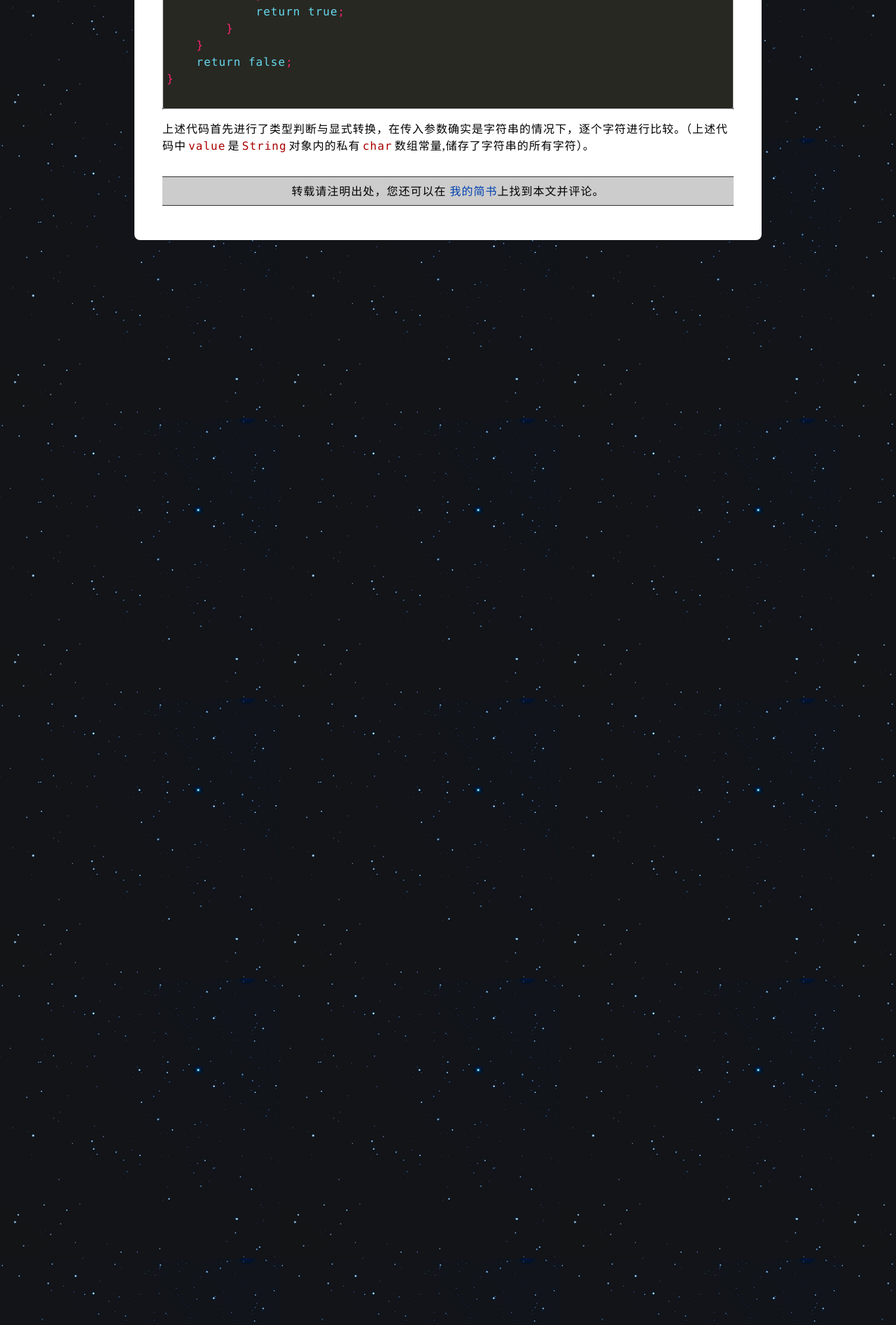
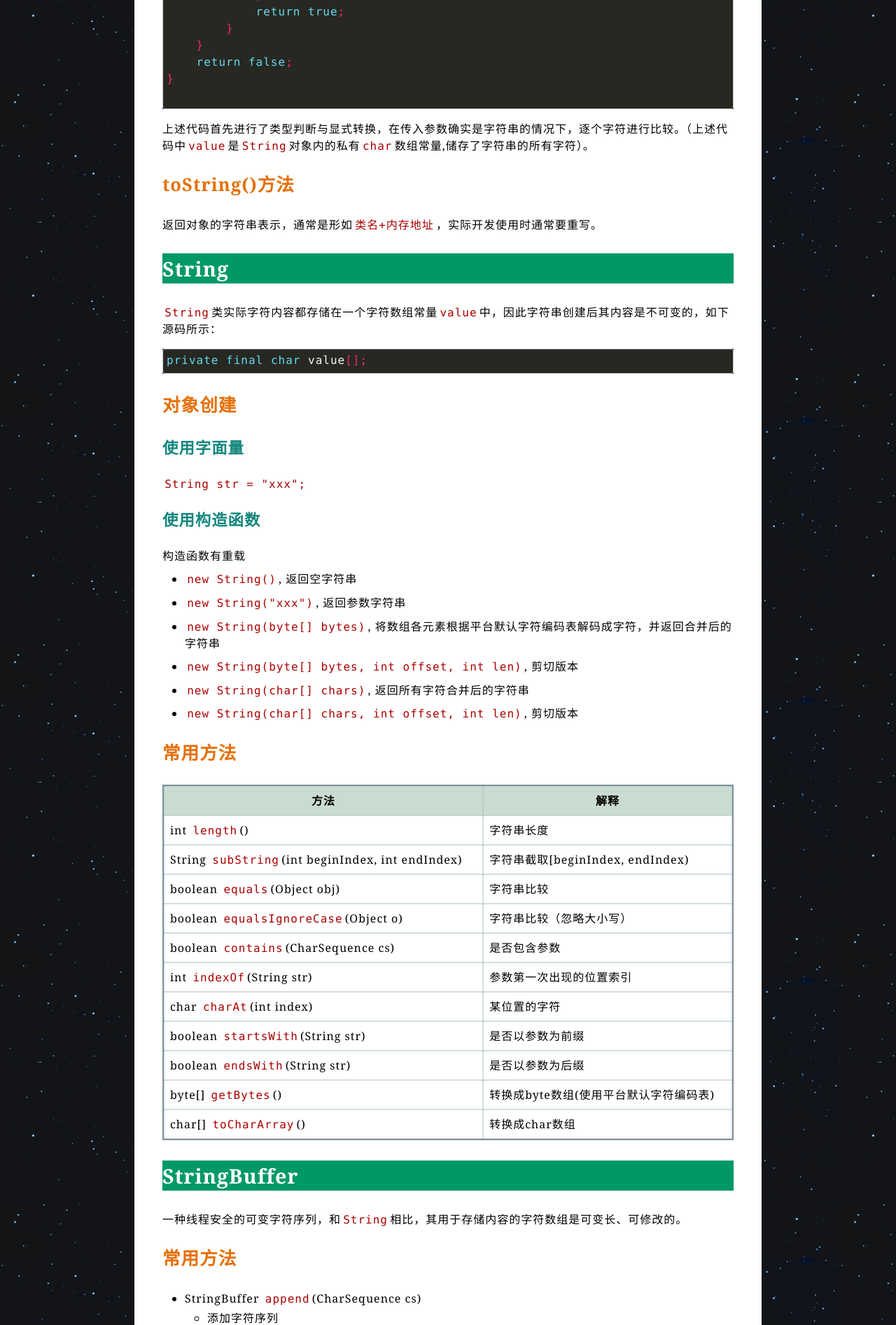
Before and after one commit to jacktown11/jacktown11.github.io, a Jekyll site: the page built from _posts/2018-07-12-java-common-api.md, in a window 1280 px wide. Shown: the part 1002-2895 px from the top of the page at 70% size. Built offline with Jekyll 4.4.1, drawn with Linux system fonts in a browser that asks for light colours; some of the changed text lies outside the part shown.

Commit message:
add post

````diff
--- a/_posts/2018-07-12-java-common-api.md
+++ b/_posts/2018-07-12-java-common-api.md
@@ -43,3 +43,139 @@ public boolean equals(Object anObject) {
 ```
 
 上述代码首先进行了类型判断与显式转换，在传入参数确实是字符串的情况下，逐个字符进行比较。（上述代码中`value`是`String`对象内的私有`char`数组常量,储存了字符串的所有字符）。
+
+## toString()方法
+返回对象的字符串表示，通常是形如`类名+内存地址`，实际开发使用时通常要重写。
+
+# String
+`String`类实际字符内容都存储在一个字符数组常量`value`中，因此字符串创建后其内容是不可变的，如下源码所示：
+```java
+private final char value[];
+```
+
+## 对象创建
+
+### 使用字面量
+`String str = "xxx";`
+
+### 使用构造函数
+
+构造函数有重载
+
+- `new String()`, 返回空字符串
+- `new String("xxx")`, 返回参数字符串
+- `new String(byte[] bytes)`, 将数组各元素根据平台默认字符编码表解码成字符，并返回合并后的字符串
+- `new String(byte[] bytes, int offset, int len)`, 剪切版本
+- `new String(char[] chars)`, 返回所有字符合并后的字符串
+- `new String(char[] chars, int offset, int len)`, 剪切版本
+
+## 常用方法
+
+|方法|解释|
+|-|-|
+|int `length`()| 字符串长度|
+|String `subString`(int beginIndex, int endIndex)|字符串截取[beginIndex, endIndex)|
+|boolean `equals`(Object obj)| 字符串比较|
+|boolean `equalsIgnoreCase`(Object o)|字符串比较（忽略大小写）|
+|boolean `contains`(CharSequence cs)| 是否包含参数|
+|int `indexOf`(String str)| 参数第一次出现的位置索引|
+|char `charAt`(int index)| 某位置的字符|
+|boolean `startsWith`(String str)| 是否以参数为前缀|
+|boolean `endsWith`(String str)| 是否以参数为后缀|
+|byte[] `getBytes`()| 转换成byte数组(使用平台默认字符编码表)|
+|char[] `toCharArray`()| 转换成char数组|
+
+# StringBuffer
+一种线程安全的可变字符序列，和`String`相比，其用于存储内容的字符数组是可变长、可修改的。
+
+## 常用方法
+- StringBuffer `append`(CharSequence cs)
+    * 添加字符序列
+- StringBuffer `delete`(int start, int end)
+    * 删除[start, end)部分字符
+- StringBuffer `insert`(int dstOffset CharSequence cs)
+    * 插入字符序列到目标位置
+- StringBuffer `replace`(int start, int end, String)
+    * 删除后插入
+- StringBuffer `reverse`()
+    * 翻转字符序列
+- String `toString`()
+    * 转换为字符串
+
+## StringBuilder
+一个线程不安全的类，但是速度更快，可能的情况下，优先使用`StringBuilder`。
+
+# 正则表达式
+`java.util.regex`包提供了`Matcher`和`Pattern`两个类。
+
+## Pattern
+### compile()方法
+```java
+static Pattern  compile(String regex, int flags);
+```
+这是一个静态方法,可根据模式字符串返回正则表达式。
+
+### matcher()方法
+```java
+Matcher matcher(CharSequence input);
+```
+用一个`Pattern`实例对象调用该方法，可以获得一个`Matcher`对象
+
+## Matcher
+
+
+## `String`对象中的正则表达式方法
+
+|方法|解释|
+|-|-|
+|boolean `matches`(String regex)|模式匹配检查|
+|String[] `split`(String regex)|字符串分割|
+|String `replaceAll`(String regex, String replacement)|按照规则替换字符串|
+
+# 日期
+
+## java.util.Date
+
+### 构造方法
+
+- Date(), 以当前时间创建Date对象
+- Date(long date), 根据毫秒值参数创建Date对象
+
+### 实例方法
+- long `getTime`(), 返回毫秒值
+- long `setTime`(), 设置毫秒值
+
+## java.text.SimpleDateFormat
+继承自`DateFormat`抽象类，用于格式化日期
+
+### 构造方法
+- SimpleDateFormat(String datePatternStr), 参数是日期格式模式字符串，例如“yyyy-MM-dd”.
+- 常用日期和时间模式
+    * y  年
+    * M  年中的月份
+    * d  月份中的天数
+    * H  一天中的小时数（0-23）
+    * m  小时中的分钟数
+    * s  分钟中的秒数
+    * S  毫秒数
+
+### 实例方法
+- String `format`(Date date), 根据格式输出参数日期的格式化字符串
+- Date `parse`(String str), 根据格式将日期字符串转换成日期对象
+
+## java.util.Calendar
+
+不可通过`new`的方式产生对象实例，而是通过静态方法`getInstance()`
+
+### 常用方法
+- int `get`(int field), 获取日期某各个字段，`field`传入`Calendar`类的静态常量。
+- void `set`(int field, int value), 设置日期某字段
+- void `set`(int year, int month, int day), 一次性设置年月日
+- void `add`(int field, int offset), 以字段为单位偏移
+- Date `getTime()`, 转换成对于`Date`对象
+- void `setTime`(Date date), 用`Date`对象设置日历
+
+### 注意
+- 西方星期的开始为周日，中国为周一。
+- 在Calendar类中，月份的表示是以0-11代表1-12月。
+- 日期是有大小关系的，时间靠后，时间越大。
--- a/css/article.css
+++ b/css/article.css
@@ -295,7 +295,7 @@ img {
 }
 
 table {
-    width: 85%;
+    width: 100%;
     border-collapse: separate;
     border-spacing: 0;
     border: 2px solid #80929c;
````
Also changed, not shown: 3 other files.
